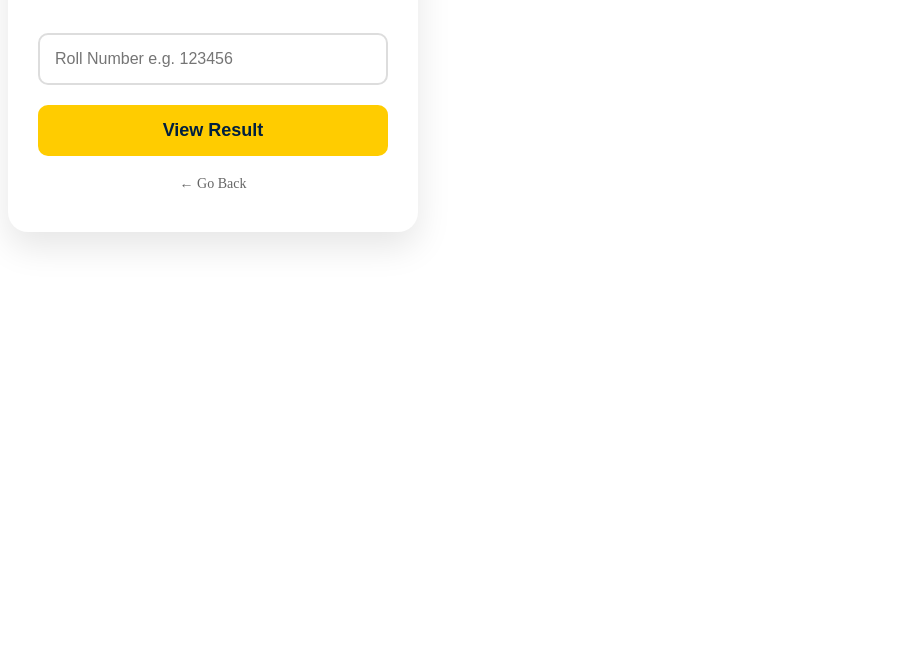
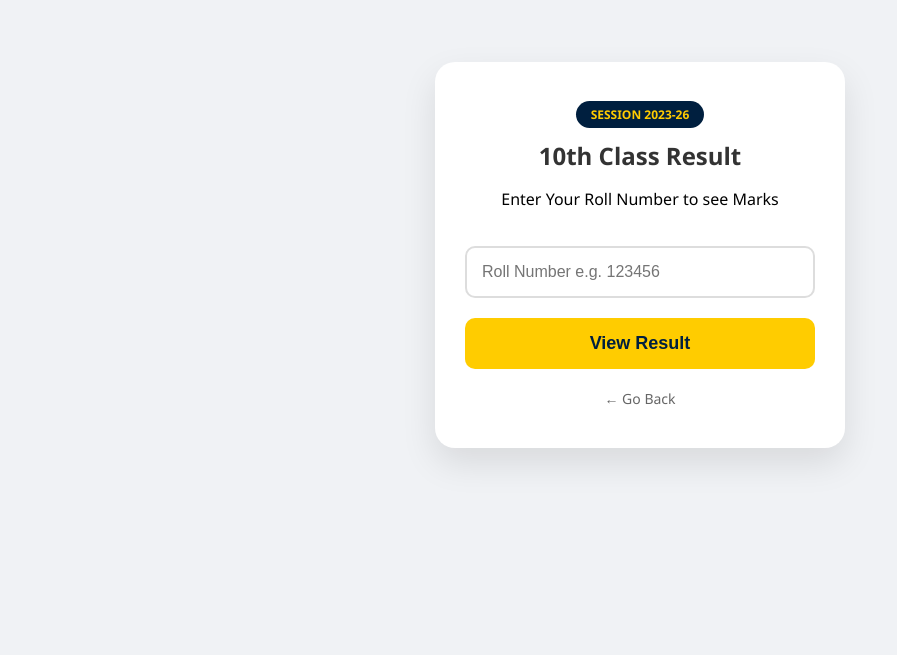
Before and after one commit to hafizammarhassan/oasis-academy, a plain HTML site: page 10th-result.html in a window 1280 px wide. Shown: the part 145-800 px from the top of the page, without its empty margins (0-897 px from the left). Drawn offline with Linux system fonts and the light colour scheme.

Commit message:
Add files via upload

```diff
--- a/10th-result.html
+++ b/10th-result.html
@@ -3,9 +3,7 @@
 <head>
     <meta charset="UTF-8">
     <meta name="viewport" content="width=device-width, initial-scale=1.0">
-    <title>10th Class Result - Oasis Academy</title>
-    <style>
-   <script>
+    <script>
     // Form submit hone par function chalega
     document.querySelector('form').addEventListener('submit', function(e) {
         e.preventDefault(); // Page refresh hone se rokne ke liye
@@ -20,7 +18,9 @@
         resultBox.scrollIntoView({ behavior: 'smooth' });
     });
 </script>
-body {
+<title>9th Class Result - Oasis Academy</title>
+    <style>
+        body {
             margin: 0; font-family: 'Segoe UI', sans-serif;
             background: #f0f2f5; display: flex;
             justify-content: center; align-items: center; height: 100vh;
@@ -55,16 +55,17 @@ body {
 <body>
 
 <div class="result-card">
-    <span class="badge">Session 2024-25</span>
+    <span class="badge">Session 2023-26</span>
     <h2>10th Class Result</h2>
     <p>Enter Your Roll Number to see Marks</p>
 
-    <form>
+ <form>
         <input type="number" placeholder="Roll Number e.g. 123456" required>
         <button type="submit" class="check-btn">View Result</button>
     </form>
 
     <a href="results.html" class="back-link">← Go Back</a>
 </div>
+
 </body>
 </html>
```
